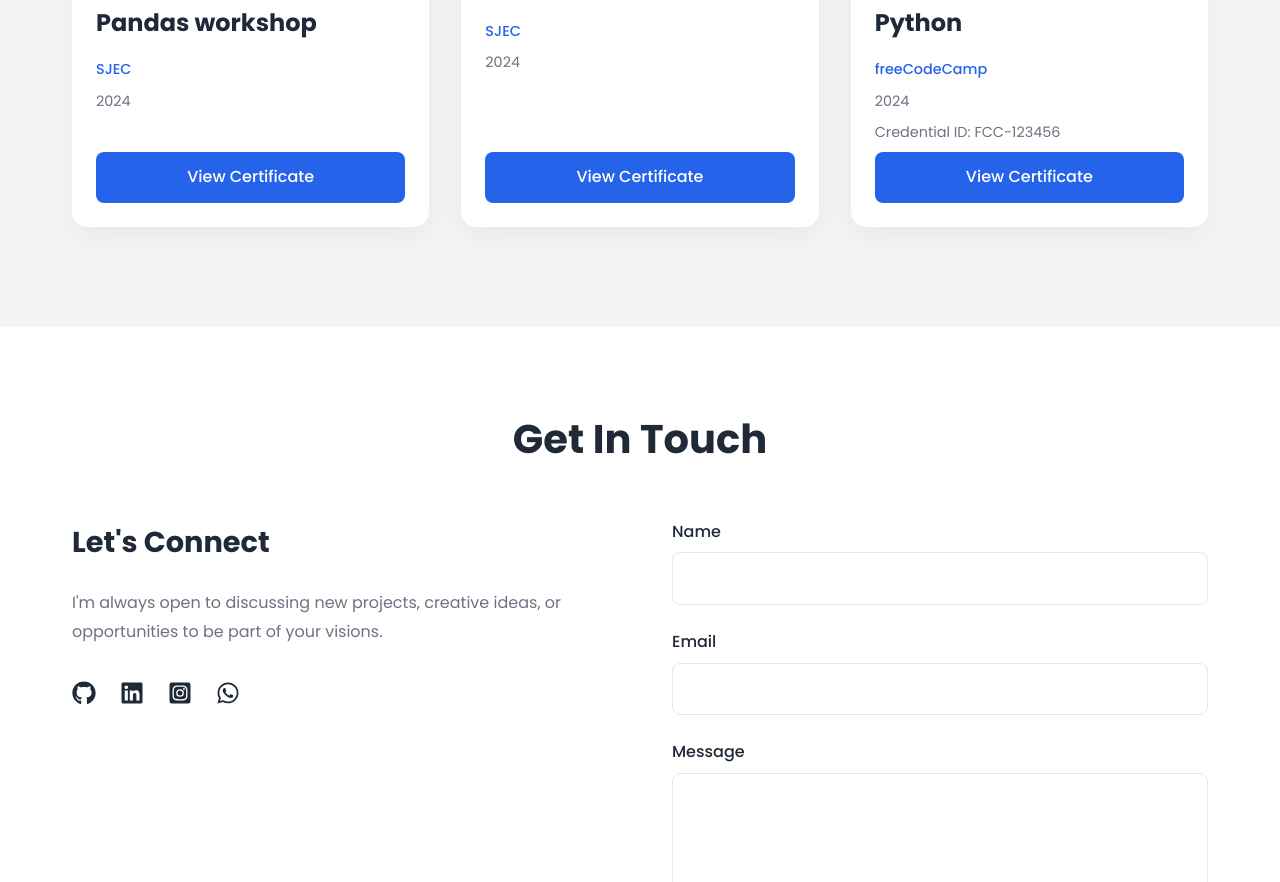
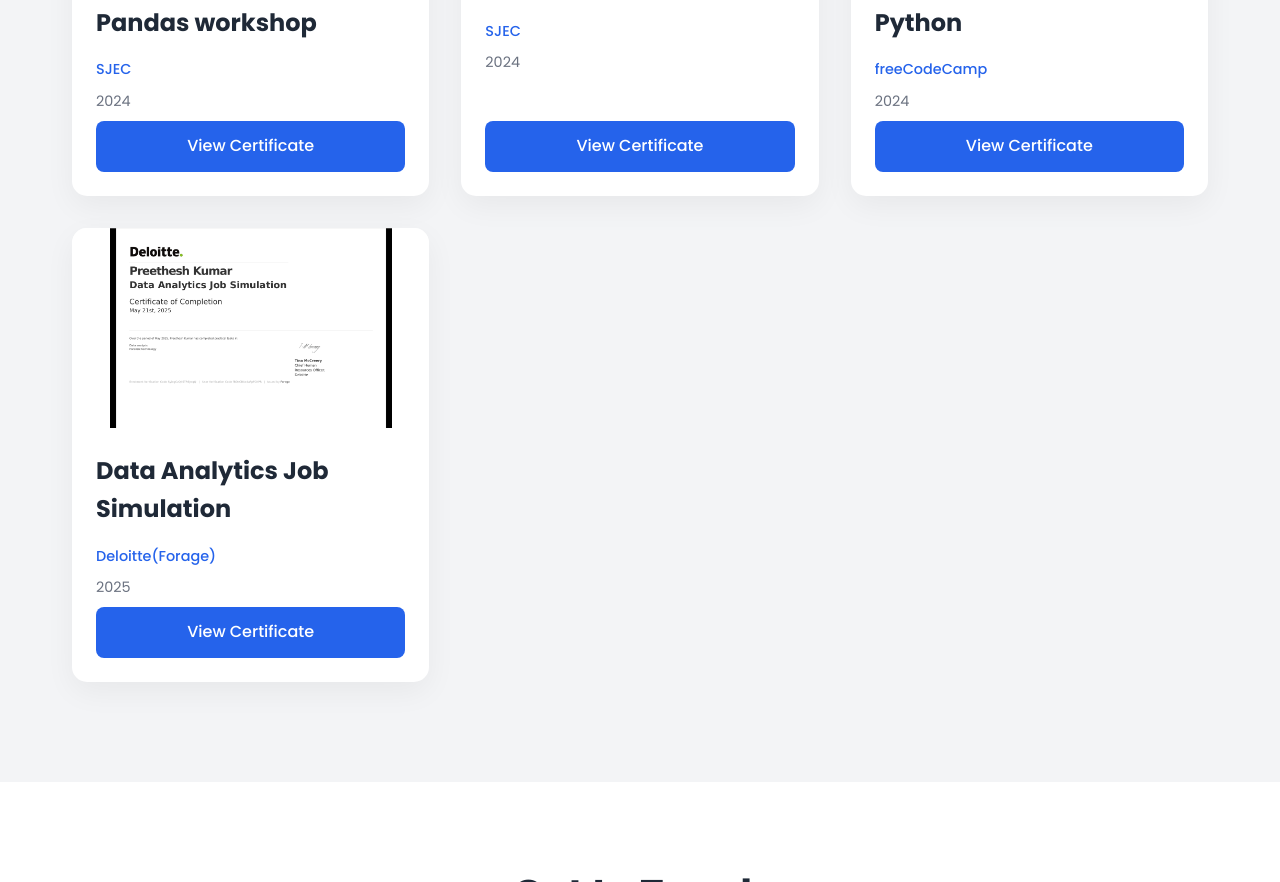
Before and after one commit to Preethesh29/Preethesh_kumar_PF, a React (Vite) app: page / in a window 1280 px wide. Shown: the part 3940-4822 px from the top of the page. Built offline with nearby package versions, Linux system fonts and the light colour scheme.

Commit message:
new certificate added

```diff
--- a/src/App.css
+++ b/src/App.css
@@ -1,5 +1,5 @@
 :root {
-  --primary-color: #2563eb;
+  --primary-color: #2f9e7ff9;
   --secondary-color: #1e40af;
   --text-color: #1f2937;
   --light-text: #6b7280;
--- a/src/components/Certifications.jsx
+++ b/src/components/Certifications.jsx
@@ -4,6 +4,8 @@
 import freeCodeCampImg from '../assets/Freecodecamp.jpg';
 import pandas from '../assets/DataSciencewithpandas.jpg';
 import uiuxs from '../assets/uiux.png';
+import Deloitte from '../assets/deloitte.png';
+
 
 const CertificationsSection = styled(motion.section)`
   background: var(--section-bg);
@@ -133,9 +135,15 @@
       title: "Data Analysis with Python",
       issuer: "freeCodeCamp",
       date: "2024",
-      credentialId: "FCC-123456",
       link: freeCodeCampImg,
       image: freeCodeCampImg
+    },
+    {
+      title: "Data	Analytics	Job	Simulation",
+      issuer: "Deloitte(Forage)",
+      date: "2025",
+      link: Deloitte,
+      image: Deloitte
     }
   ];
 
--- a/src/components/Projects.jsx
+++ b/src/components/Projects.jsx
@@ -150,7 +150,7 @@
 
   @media (max-width: 450px) {
     width: 80%;
-    min-width: 120px;
+    min-width: 130px;
   }
 `
 
```
Also changed, not shown: src/assets/deloitte.png (added).
